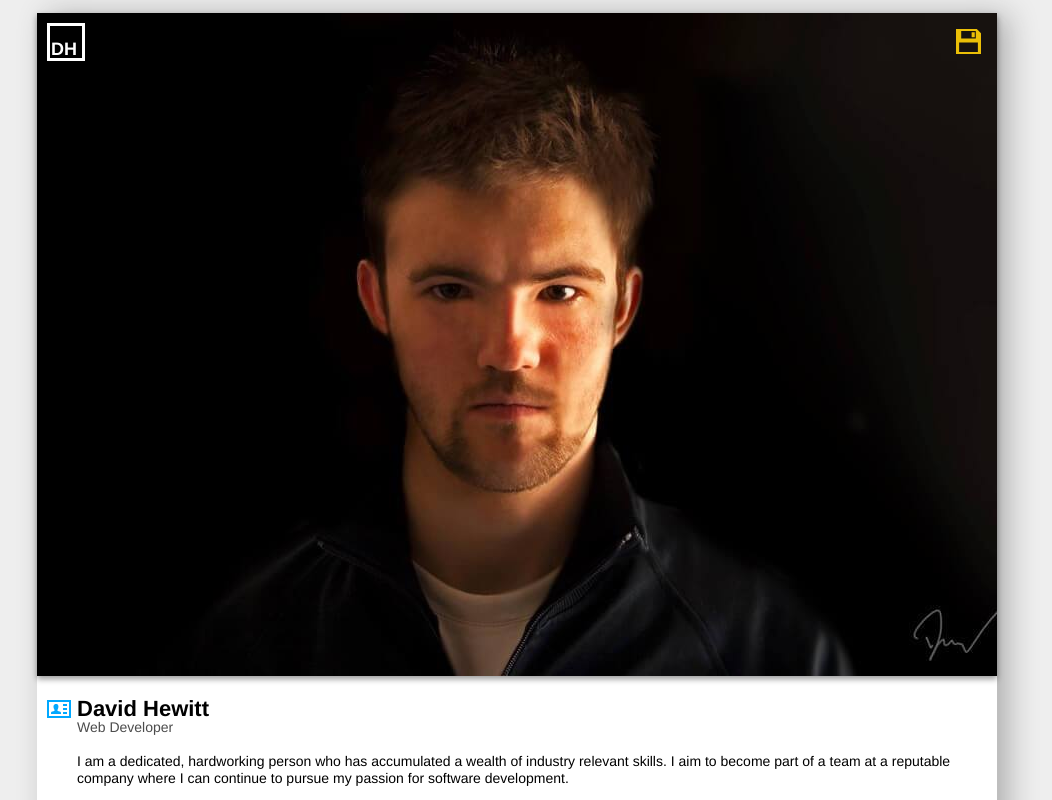
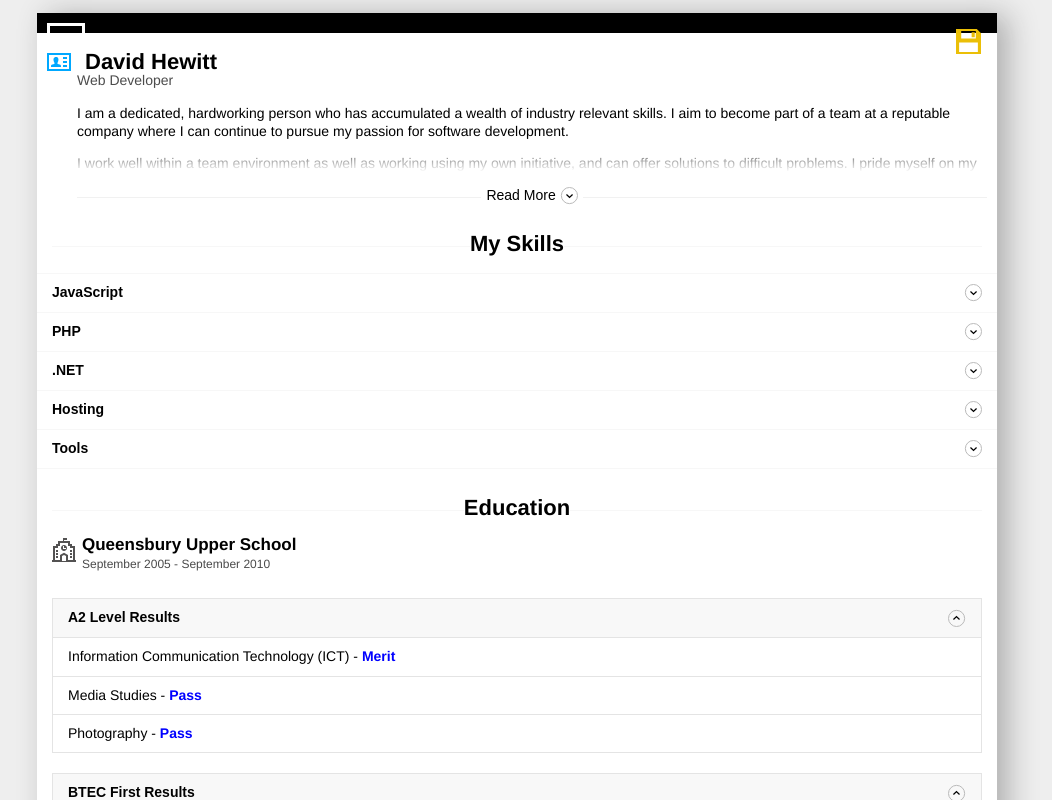
Before and after one commit to moshie/cv, a Vue app: page / in a window 1280 px wide. Shown: the top 800 px of the page, without its empty margins (123-1175 px from the left). Built offline with nearby package versions, Linux system fonts and the light colour scheme; what vue-resource would draw is missing.

Commit message:
Remove Image of myself

```diff
--- a/src/App.vue
+++ b/src/App.vue
@@ -9,9 +9,6 @@
         </header>
 
         <main id="main-content" class="main">
-            <div class="about__image">
-                <img :src="image" alt="David Hewitt portrait">
-            </div>
 
             <about title="David Hewitt" subTitle="Web Developer">
                 <p>
--- a/src/scss/components/header.scss
+++ b/src/scss/components/header.scss
@@ -1,7 +1,7 @@
 .header {
-    position: absolute;
-    top: 0;
-    left: 0;
-    width: 100%;
-    padding: 10px 10px 0 10px;
+    padding: 10px;
+    margin-left: -15px;
+    margin-right: -15px;
+    margin-bottom: 20px;
+    background: black;
 }
```
